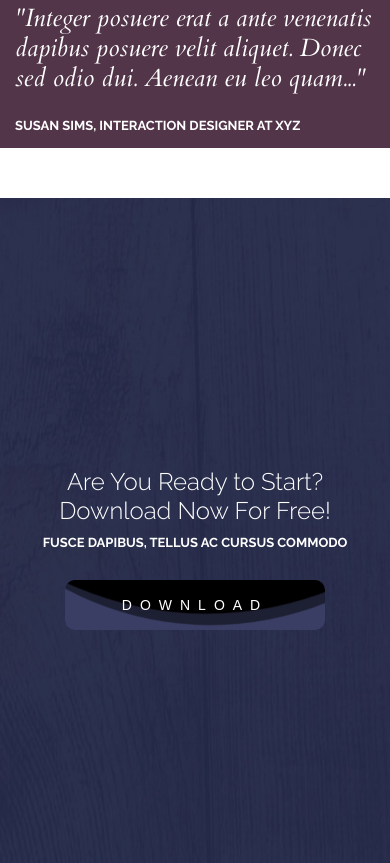
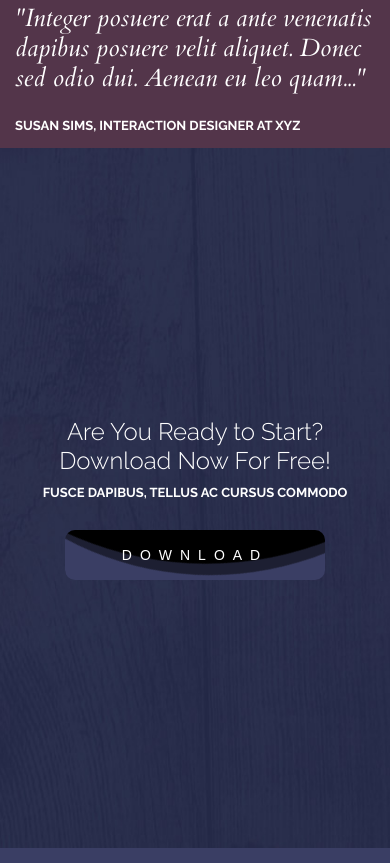
Before and after one commit to maksgd/Site_ActiveBox, a plain HTML site: page index.html in a window 390 px wide. Shown: the part 7204-8067 px from the top of the page. Drawn offline with nearby package versions, Linux system fonts and the light colour scheme.

Commit message:
change stule margin download from media 767px

```diff
--- a/style.css
+++ b/style.css
@@ -887,9 +887,9 @@ opacity: 1;
         min-width: 260px;
     }
 
-    .download{
+    /* .download{
         margin: 50px 0;
-    }
+    } */
 
     .download__title{
         font-size: 24px;
```
